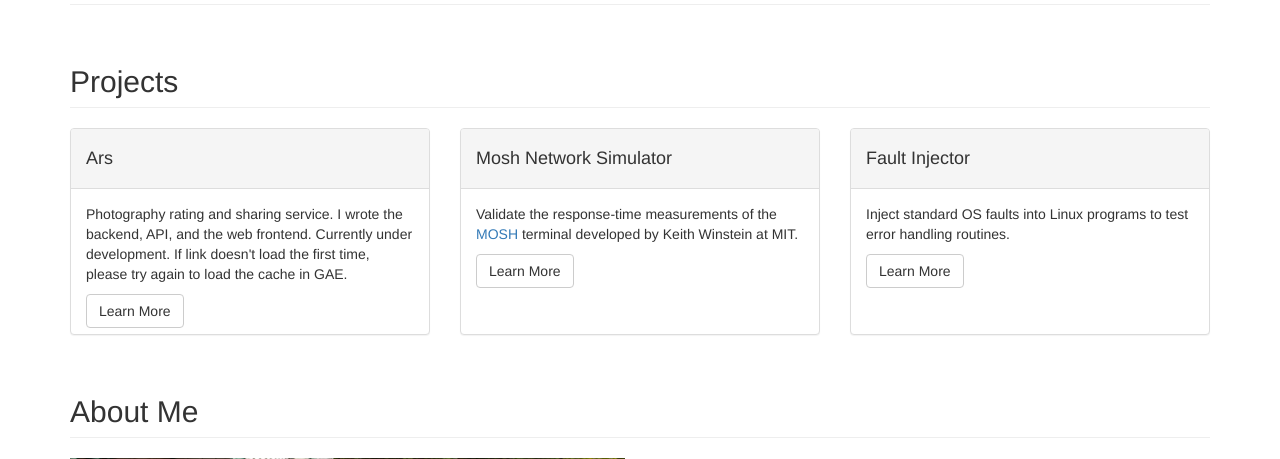
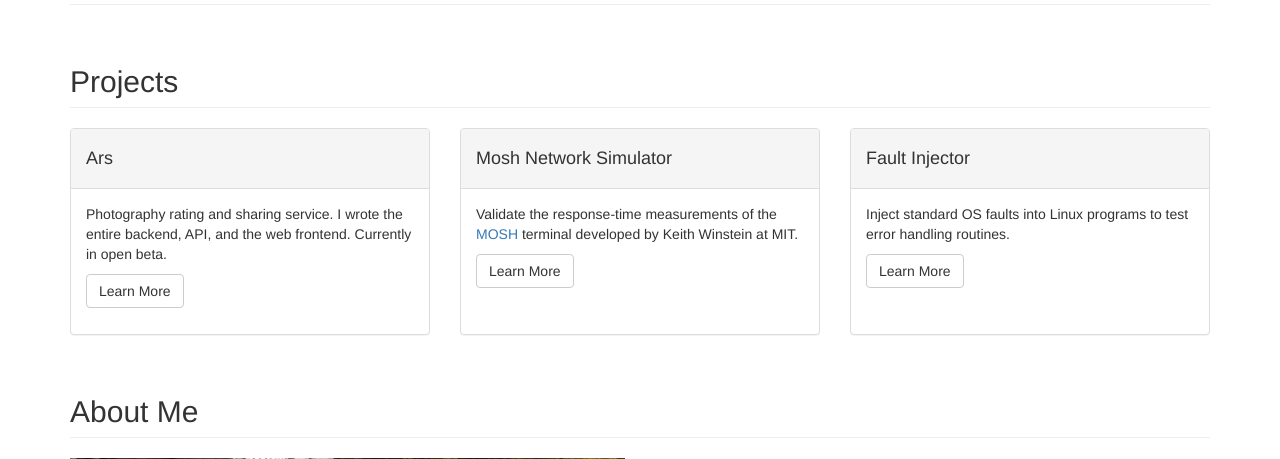
Before and after one commit to kjtmckenzie/kjtmckenzie-home, a Flask app: page / in a window 1280 px wide. Shown: the part 238-697 px from the top of the page. Run offline with Flask 2, Linux system fonts and the light colour scheme; data that the repository does not hold is empty; some libraries are stand-ins or nearby versions.

Commit message:
Updated the link to Ars beta.

```diff
--- a/templates/index.html
+++ b/templates/index.html
@@ -46,8 +46,8 @@
                         <h4>Ars</h4>
                     </div>
                     <div class="panel-body" style="height:145px;">
-                        <p>Photography rating and sharing service.  I wrote the backend, API, and the web frontend.  Currently under development.  If link doesn't load the first time, please try again to load the cache in GAE.</p>
-                        <a href="http://frontend-test-dot-ars-alpha.appspot.com/" class="btn btn-default">Learn More</a>
+                        <p>Photography rating and sharing service.  I wrote the entire backend, API, and the web frontend.  Currently in open beta.</p>
+                        <a href="http://beta-ars.appspot.com/" class="btn btn-default">Learn More</a>
                     </div>
                 </div>
             </div>
```
